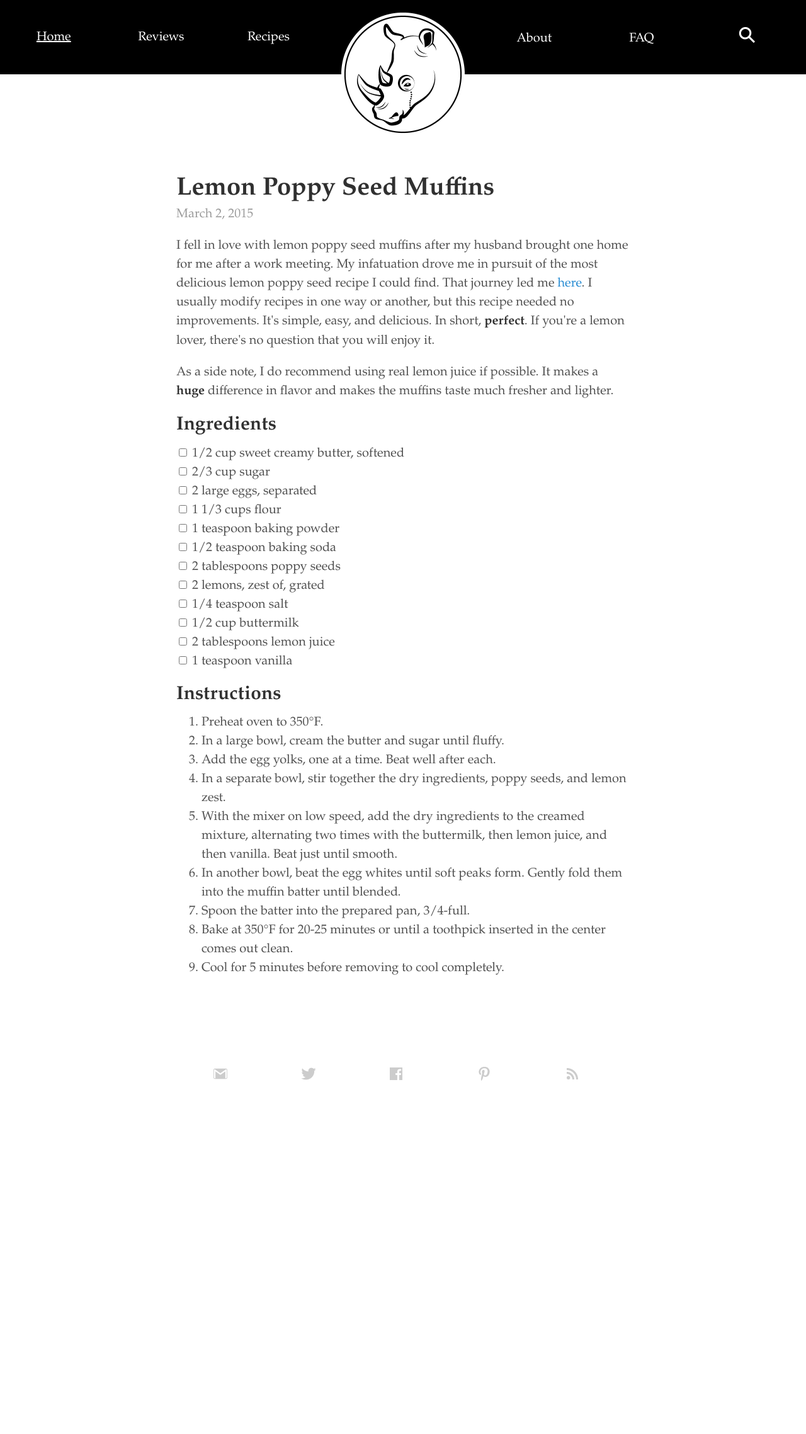
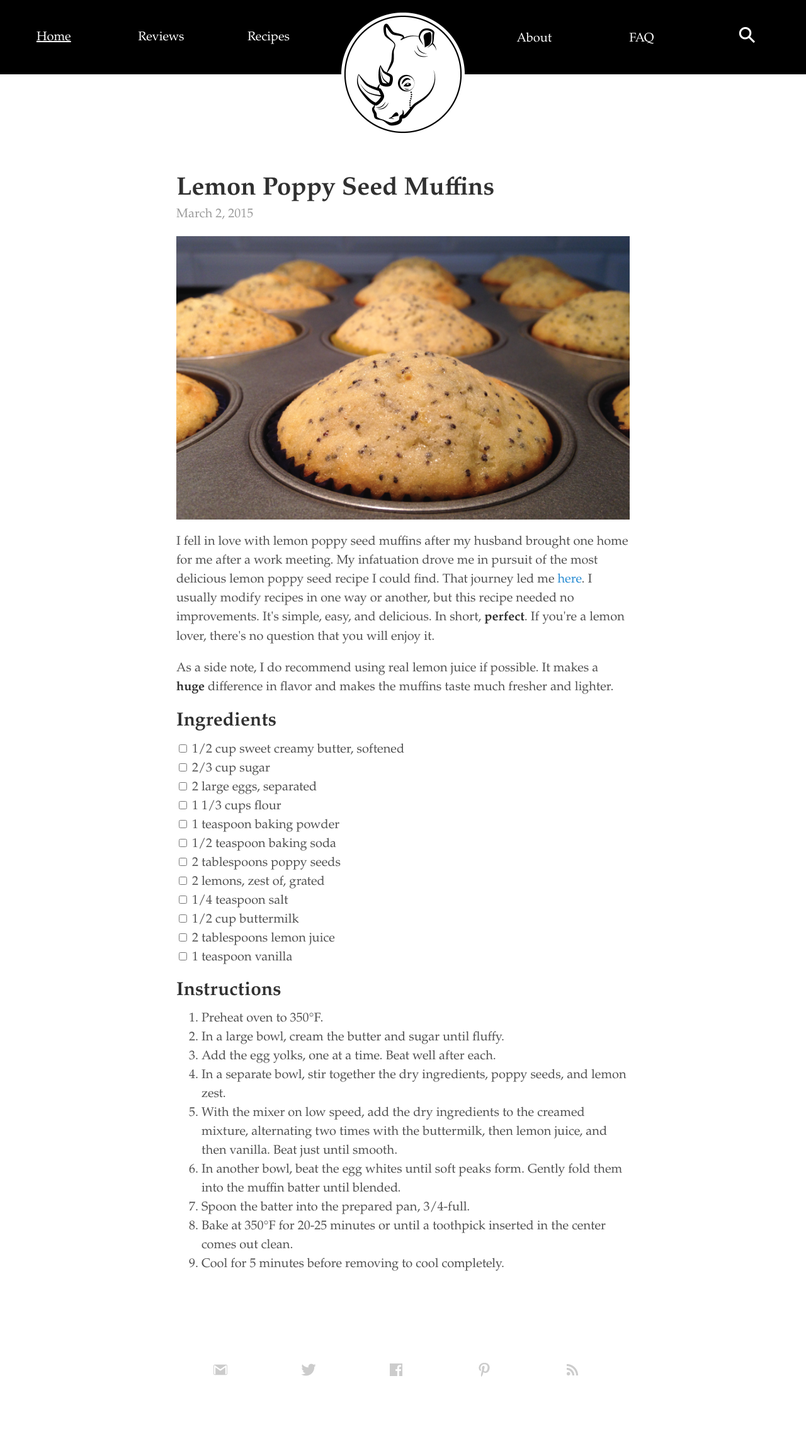
Before and after one commit to stephaniemillar/stephaniemillar.github.io, a Jekyll site: the page built from _posts/2015-3-2-Lemon-Poppy-Seed-Muffins.md, in a window 1280 px wide. Shown: the whole page at 63% size. Built offline with Jekyll 4.4.1, drawn with Linux system fonts in a browser that asks for light colours; nearby versions of some CDN libraries; comment, search, counter and statistics services are not loaded; before the commit the page ends 1807 px from its top, so only the background shows below that.

Commit message:
Adding a header image

```diff
--- a/_posts/2015-3-2-Lemon-Poppy-Seed-Muffins.md
+++ b/_posts/2015-3-2-Lemon-Poppy-Seed-Muffins.md
@@ -4,6 +4,8 @@ title: "Lemon Poppy Seed Muffins"
 category:
 - recipe
 ---
+
+![Lemon Poppy Seed Muffins](http://www.whynotarhino.com/images/posts/lemon-poppy-seed-muffins/header.png)
 
 I fell in love with lemon poppy seed muffins after my husband brought one home for me after a work meeting. My infatuation drove me in pursuit of the most delicious lemon poppy seed recipe I could find. That journey led me [here](http://www.food.com/recipe/lemon-poppy-seed-muffins-100943). I usually modify recipes in one way or another, but this recipe needed no improvements. It's simple, easy, and delicious. In short, **perfect**. If you're a lemon lover, there's no question that you will enjoy it.
 
```
Also changed, not shown: images/posts/lemon-poppy-seed-muffins/header.png (added).
